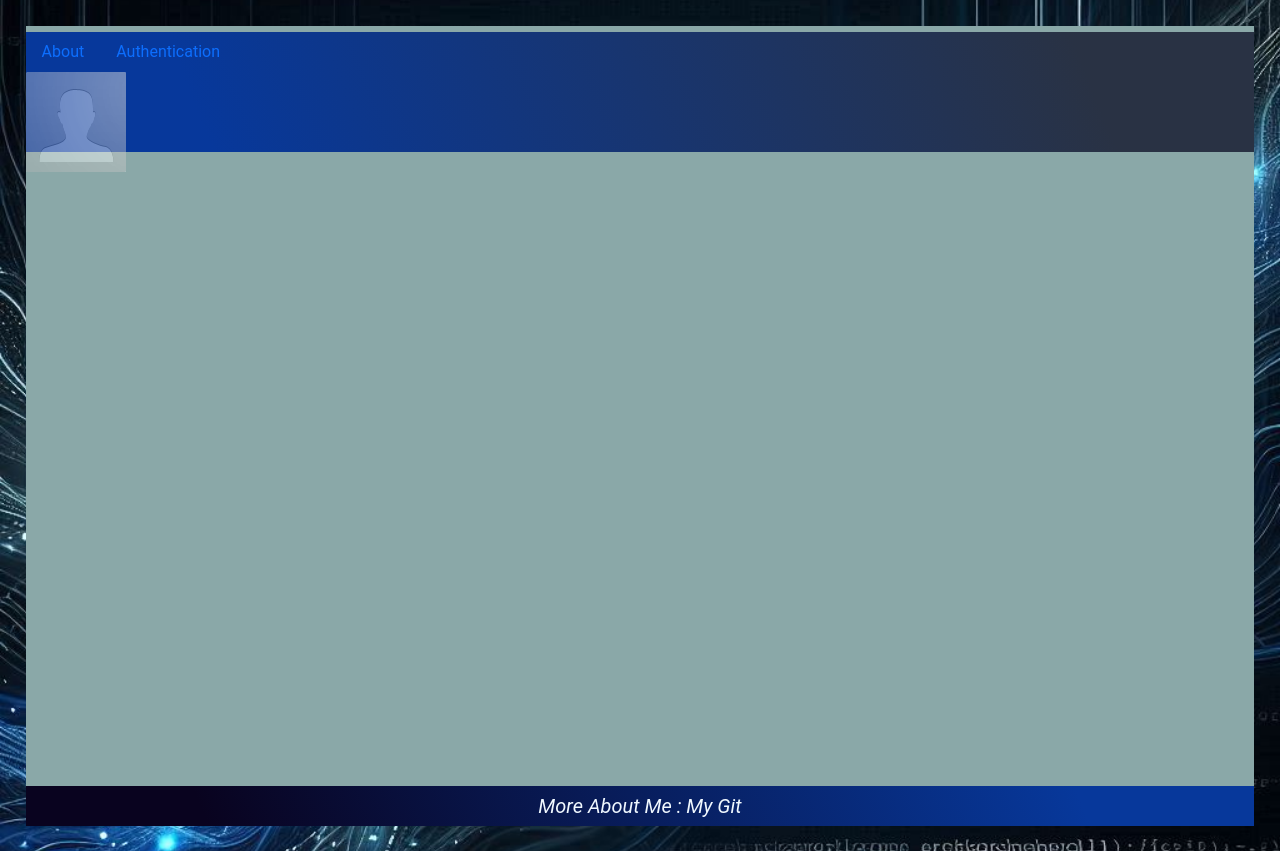
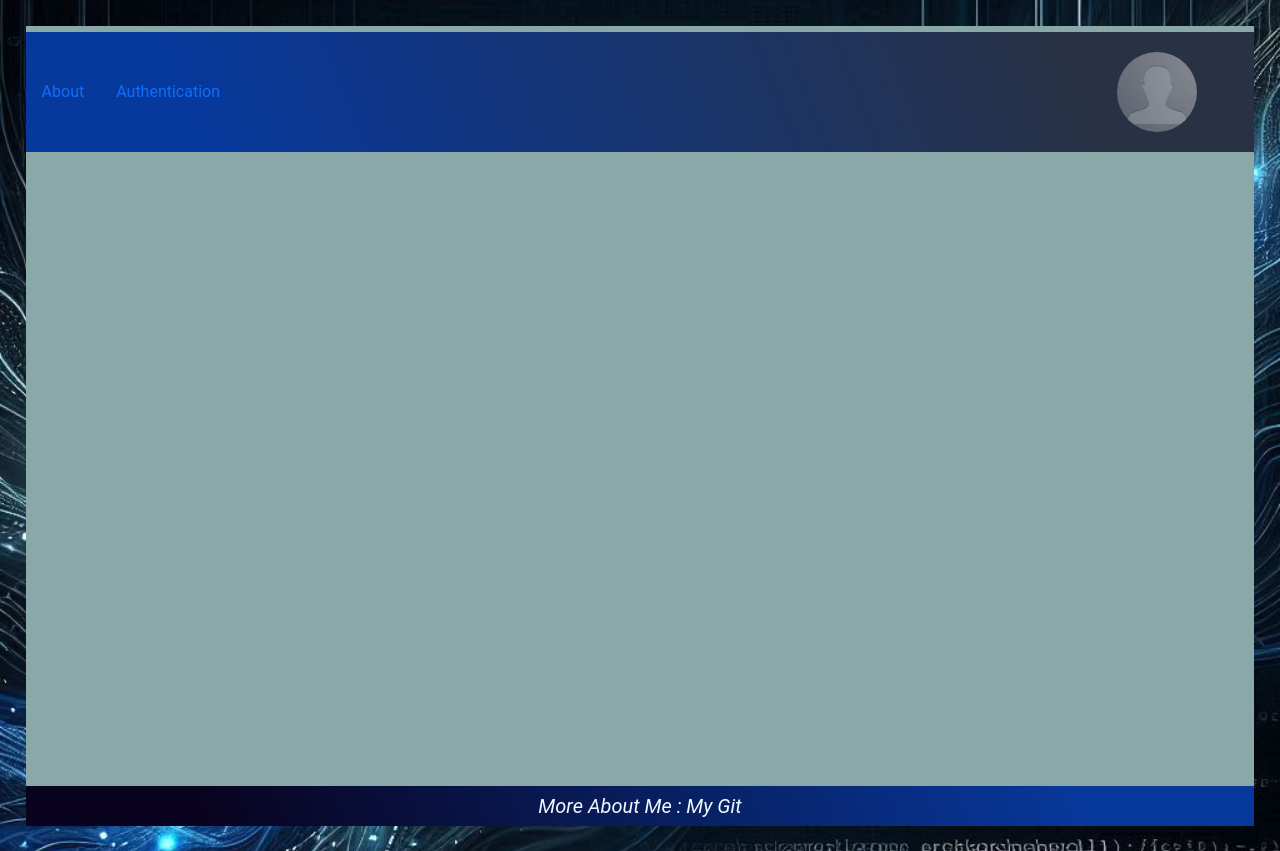
Before and after one commit to Tonyfilho/E_Book_Front_Grid_FlexCss, an Angular app: page / in a window 1280 px wide. Built offline with nearby package versions, Linux system fonts and the light colour scheme.

Commit message:
style from header.component

```diff
--- a/src/app/body/header/header.component.html
+++ b/src/app/body/header/header.component.html
@@ -3,7 +3,7 @@
   <div class="login">
     <ul class="nav">
       <li class="nav-item">
-        <a class="nav-link" href="#">Dispoly Grid</a>
+        <a class="nav-link" href="#">Display Grid</a>
       </li>
       <li class="nav-item">
         <a class="nav-link" href="#">Display Flex</a>
@@ -22,12 +22,15 @@
           <a class="nav-link" href="#">Authentication</a>
         </li>
       </ul>
-
-    </div>
-    <div class="avatar">
-         <img src="{{ this.localImg$ | async }}" alt="avatar">
     </div>
   </div>
 
   }
+  <div class="avatar">
+    <div class="ajust-avatar"></div>
+    <div class="ajust-avatar"></div>
+    <div class="ajust-avatar-img">
+      <img src="{{ this.localImg$ | async }}" alt="avatar" />
+    </div>
+  </div>
 </div>
--- a/src/app/body/header/header.component.scss
+++ b/src/app/body/header/header.component.scss
@@ -0,0 +1,36 @@
+.localHeader-header {
+  width: 100%;
+   display: flex;
+   justify-content: space-between;
+   align-items: center;
+   height: 15vh;
+   .login {
+     width: 70%;
+   }
+
+   .logout {
+     width: 70%;
+
+   }
+
+   .avatar {
+    width: 30%;
+    display: flex;
+    .ajust-avatar {
+
+      flex-grow: 2;
+
+    }
+    .ajust-avatar-img {
+
+      flex-grow: 1;
+      justify-content: center;
+      img {
+        width: 80px;
+        border-radius: 50%;
+      }
+    }
+
+   }
+
+}
```
